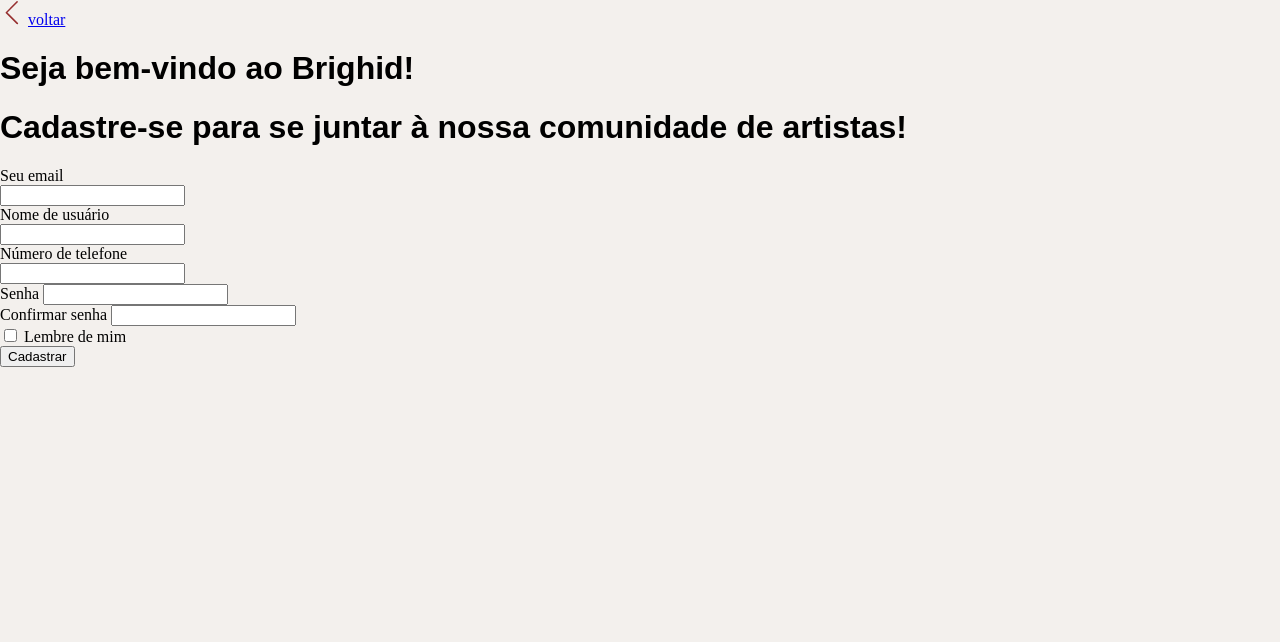
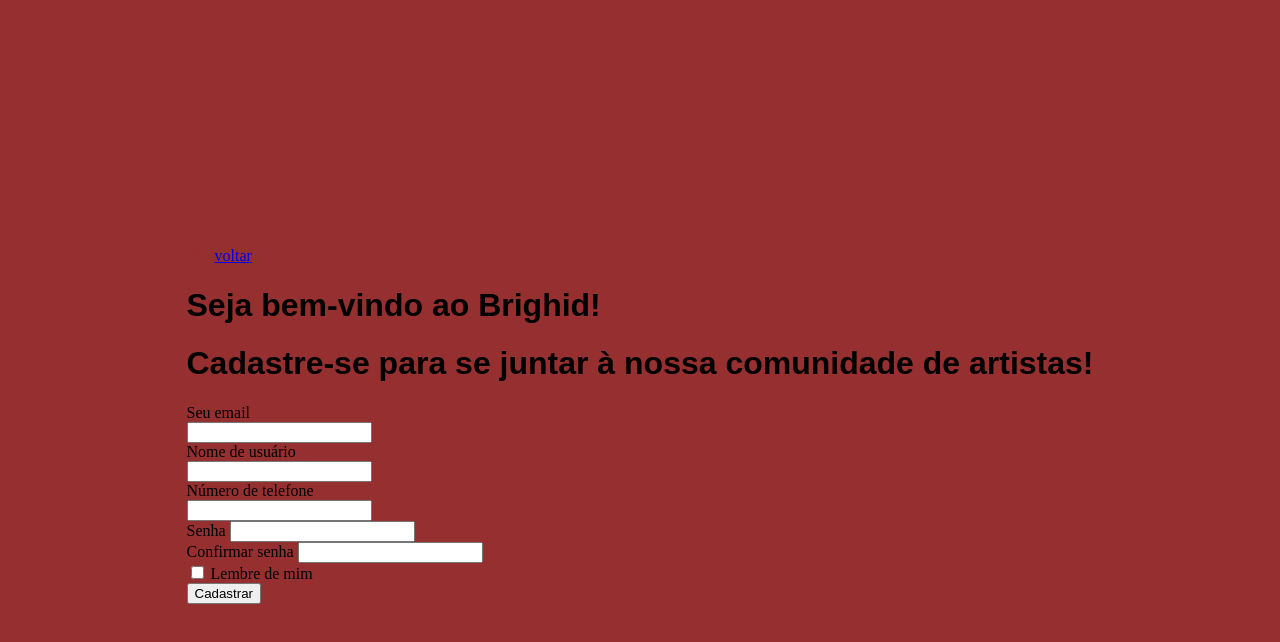
Before and after one commit to AnnaKarinaferreira/artistasSA, a React (Vite) app: page /Cadastro in a window 1280 px wide. Shown: the top 642 px of the page. Built offline with nearby package versions, Linux system fonts and the light colour scheme.

Commit message:
fundo do cadastro

```diff
--- a/src/Components/Cadastro/Cadastro.css
+++ b/src/Components/Cadastro/Cadastro.css
@@ -0,0 +1,10 @@
+.geral{
+    display: flex;
+    flex-direction: column;
+    align-items: center;
+    justify-content: center;
+    height: 100vh;
+    padding: 20px;
+    box-shadow: 0 4px 10px rgba(0, 0, 0, 0.1);
+    background-color: #962F2F;
+}
--- a/src/Components/Cadastro/Cadastro.jsx
+++ b/src/Components/Cadastro/Cadastro.jsx
@@ -35,7 +35,7 @@
 
     return (
        <>
-          <div > {/* Container principal do formulário */}
+          <div className='geral'> {/* Container principal do formulário */}
              <form  onSubmit={handleSubmit}> {/* Formulário com onSubmit */}
                 <div > {/* Container para a seta de voltar */}
                    <img src={voltar} alt="Voltar" className='seta' /> {/* Imagem de voltar */}
```
